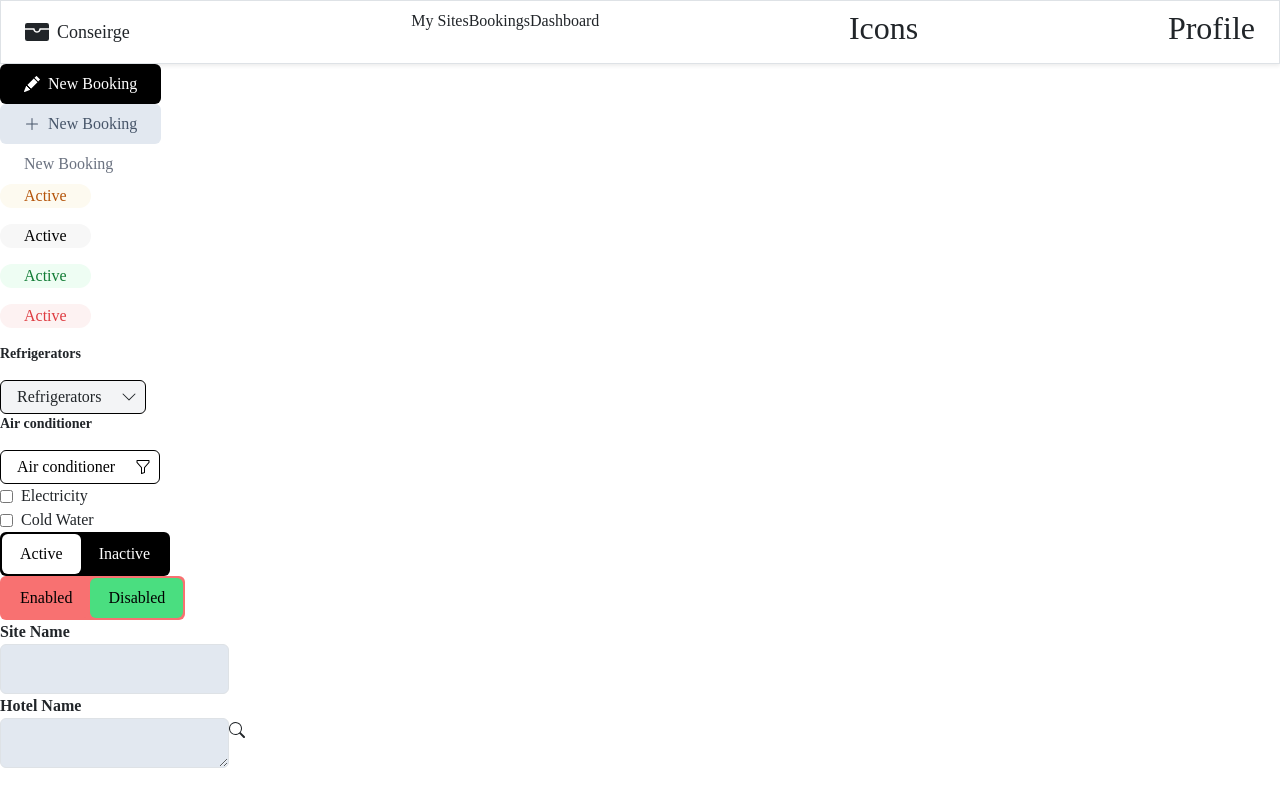
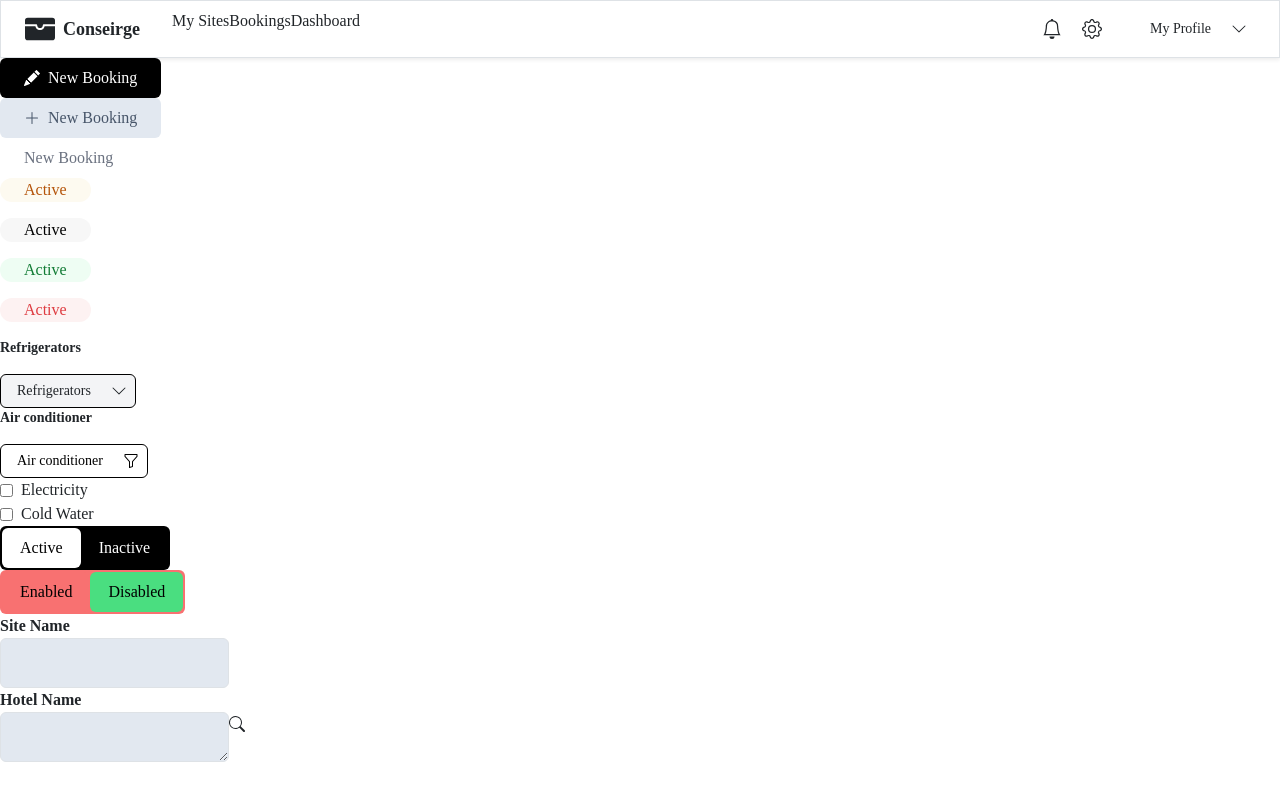
Before and after one commit to sysdale/concierge, a React (Create React App) app: page / in a window 1280 px wide. Built offline with nearby package versions, Linux system fonts and the light colour scheme.

Commit message:
navbar 2 - buttons clickable

```diff
--- a/src/App.js
+++ b/src/App.js
@@ -13,7 +13,7 @@ function App() {
 
   return (
     <div className="font-poppins">
-      <NavBar />
+      <NavBar data={data} />
 
       <Button
         theme={"a_blackButton"}
@@ -28,15 +28,10 @@ function App() {
       <Badge theme={"c"} content={"Active"} />
       <Badge theme={"d"} content={"Active"} />
 
-      <DropDownButton
-        content={"Dropdown a"}
-        placeholder={"Refrigerators"}
-        data={data}
-      />
+      <DropDownButton placeholder={"Refrigerators"} data={data} />
 
       <DropDownButton
         theme={"filter"}
-        content={"Dropdown b"}
         placeholder={"Air conditioner"}
         data={data}
       />
--- a/src/components/DropDownButton.js
+++ b/src/components/DropDownButton.js
@@ -3,7 +3,12 @@ import React, { useState } from "react";
 import Icons from "./Icons";
 import DropDownItem from "./DropDownItem";
 
-const DropDownButton = ({ theme = "input", placeholder, width = 10, data }) => {
+const DropDownButton = ({
+  theme = "input",
+  placeholder = "",
+  width = 10,
+  data = false,
+}) => {
   const [showDropDown, setShowDropDown] = useState(false);
   const [selectedItem, setSelectedItem] = useState("");
 
@@ -20,11 +25,13 @@ const DropDownButton = ({ theme = "input", placeholder, width = 10, data }) => {
   //tailwind part
   const filter_tw = "bg-white text-black rounded-md border border-black";
   const input_tw = "bg-[#F3F4F6FF] border border-black rounded-md";
+  const profile_tw = "bg-white";
   const widthClass = `w-${width}`;
 
   const dropDownButtonThemes = classNames("pl-3 py-1", {
     [filter_tw]: theme === "filter",
     [input_tw]: theme === "input",
+    [profile_tw]: theme === "profile",
   });
 
   const whichIcon =
@@ -37,13 +44,17 @@ const DropDownButton = ({ theme = "input", placeholder, width = 10, data }) => {
   return (
     <div className="flex">
       <div className="flex-col">
-        <p className="text-sm font-semibold">{placeholder}</p>
+        {theme !== "profile" && (
+          <p className="text-sm font-semibold">{placeholder}</p>
+        )}
         <button
           onClick={dropDownHandler}
           className={`${dropDownButtonThemes} ${widthClass}`}
         >
           <div className="flex items-center">
-            <div className="pl-1 pr-5">{selectedItem || placeholder}</div>
+            <div className="pl-1 pr-5 text-sm">
+              {selectedItem || placeholder}
+            </div>
             <div>{whichIcon}</div>
           </div>
         </button>
--- a/src/components/Icons.js
+++ b/src/components/Icons.js
@@ -12,13 +12,14 @@ import {
   BsPlusLg,
   BsFunnel,
   BsSearch,
+  BsBell,
   BsWalletFill,
 } from "react-icons/bs";
 
 const ICONS_LIST = {
   pencil: BsFillPencilFill,
   plus: BsPlusLg,
-  bell: BsFillBellFill,
+  bell: BsBell,
   gear: BsGear,
   chevron: BsChevronDown,
   pin: BsFillPinMapFill,
--- a/src/components/NavBar.js
+++ b/src/components/NavBar.js
@@ -1,34 +1,47 @@
 import React from "react";
 import Icons from "./Icons";
-import Button from "./Button";
 import NavTabs from "./NavTabs";
+import DropDownButton from "./DropDownButton";
 
-const NavBar = () => {
+const NavBar = ({ data }) => {
   const tabsList = ["My Sites", "Bookings", "Dashboard"];
+  const iconsList = ["bell", "gear"];
 
   return (
-    <div className="py-2 h-19 px-4 flex justify-between content-center border shadow-sm rounded-none shadow-white">
+    <div className="py-2 h-19 px-4 flex justify-between items-center content-center border shadow-sm rounded-none shadow-white">
       {/* Logo Area */}
+      <div className="flex flex-row items-center ">
         <div className="flex items-center">
-        <div className="text-2xl">
+          <button className="text-3xl">
             <Icons iconName={"wallet"} />
-        </div>
-        <span className="text-lg">Conseirge</span>
+          </button>
+          <div className="text-lg font-semibold">Conseirge</div>
         </div>
 
         {/* Tabs Area */}
-      <div className="flex">
+        <div className="flex items-center">
           <NavTabs tabsList={tabsList} />
         </div>
+      </div>
 
+      <div className="flex items-center">
         {/* Icons Area */}
-      <div>
-        <h2>Icons</h2>
+        <div className="flex space-x-3 text-xl">
+          {iconsList.map((item, idx) => (
+            <button key={idx}>
+              <Icons iconName={item} />
+            </button>
+          ))}
         </div>
 
         {/* Profile Area */}
-      <div>
-        <h2>Profile</h2>
+        <div className="pl-6">
+          <DropDownButton
+            data={data}
+            theme={"profile"}
+            placeholder={"My Profile"}
+          />
+        </div>
       </div>
     </div>
   );
--- a/src/components/NavTabs.js
+++ b/src/components/NavTabs.js
@@ -5,9 +5,9 @@ const NavTabs = ({ tabsList }) => {
     <div>
       <ul className="flex">
         {tabsList.map((item, idx) => (
-          <li className="flex-row" key={idx}>
+          <button className="flex-row justify-between" key={idx}>
             {item}
-          </li>
+          </button>
         ))}
       </ul>
     </div>
```
Lines whose indentation alone changed are shown as unchanged.
